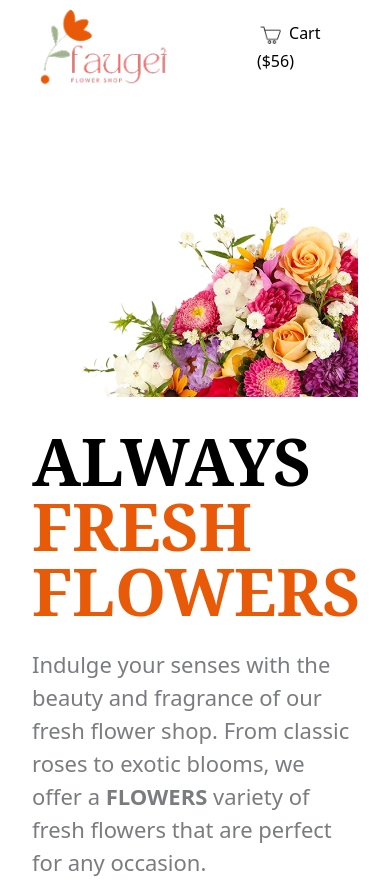
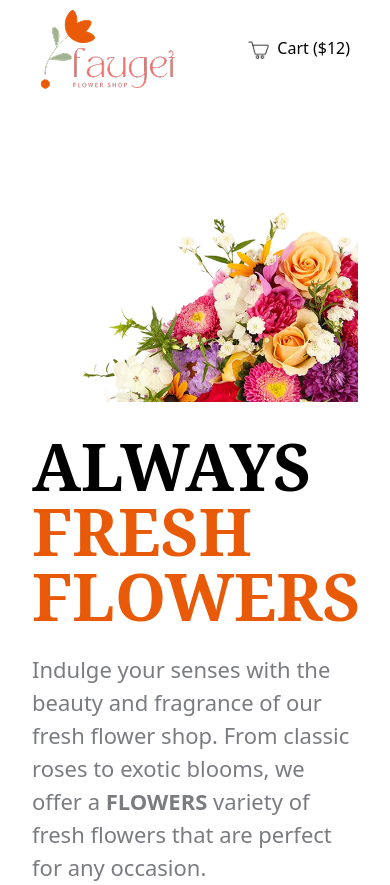
Before and after one commit to buidwithmeraj/ph-assignment02, a plain HTML site: page index.html in a window 390 px wide. Shown: the top 885 px of the page. Drawn offline with nearby package versions, Linux system fonts and the light colour scheme.

Commit message:
Fixed cart spacing

```diff
--- a/index.html
+++ b/index.html
@@ -18,7 +18,7 @@
                     <li><a href="#" class="font-bold hidden md:block">Home</a></li>
                     <li><a href="#" class="hidden md:block">Shop</a></li>
                     <li><a href="#" class="hidden md:block">About</a></li>
-                    <li><a href="#"><img src="assets/cart.png" id="cart-icon" alt="Cart icon"> Cart ($56)</a></li>
+                    <li><a href="#"><img src="assets/cart.png" id="cart-icon" alt="Cart icon"> Cart ($12)</a></li>
                 </ul>
             </div>
         </nav>
--- a/styles/style.css
+++ b/styles/style.css
@@ -13,9 +13,9 @@ body {
 #nav-links {
     list-style: none;
     display: flex;
-    gap: 30px;
     flex-direction: row;
     align-items: center;
+    gap: 20px;
 }
 
 #nav-links li:nth-child(2), li {
@@ -68,6 +68,8 @@ body {
         padding: 0 16px;
     }
 
-
+    #nav-links {
+        gap: 5px;
+    }
 
 }
```
